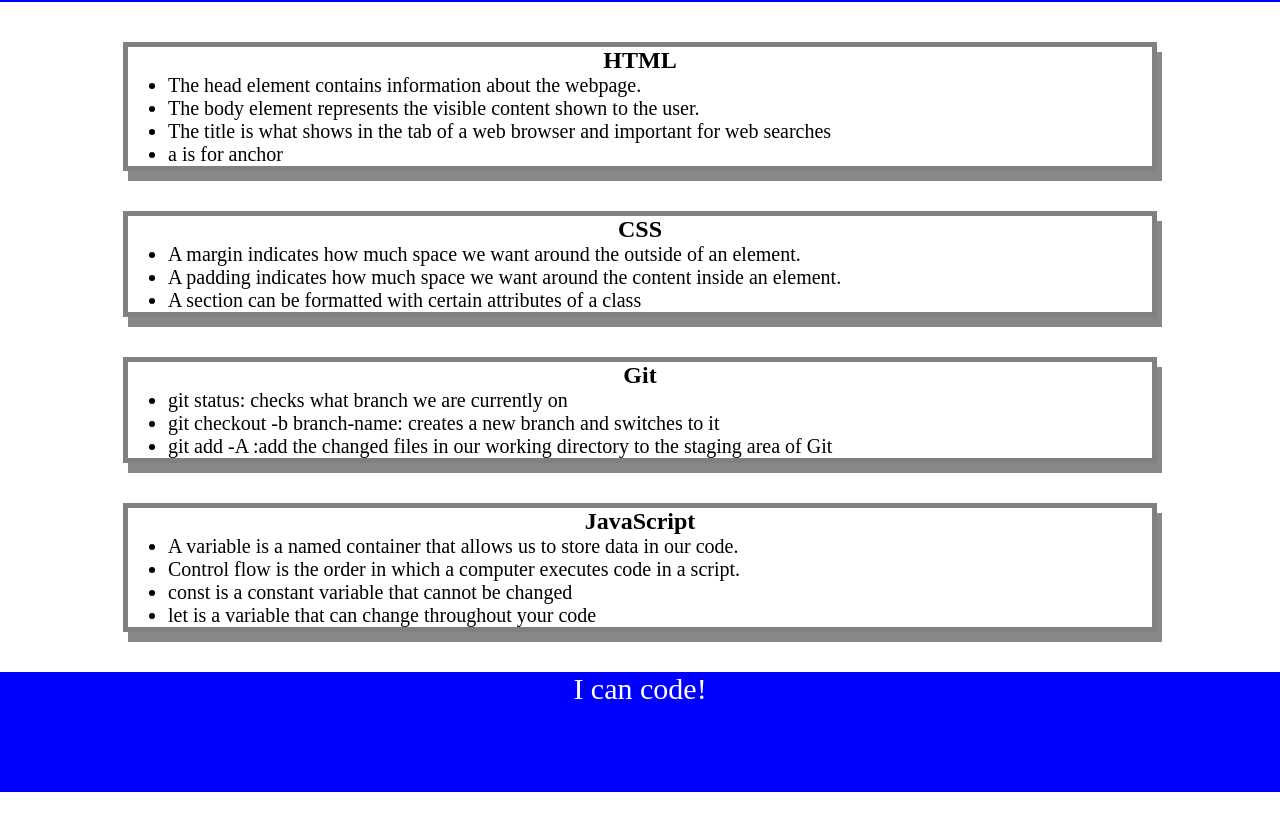
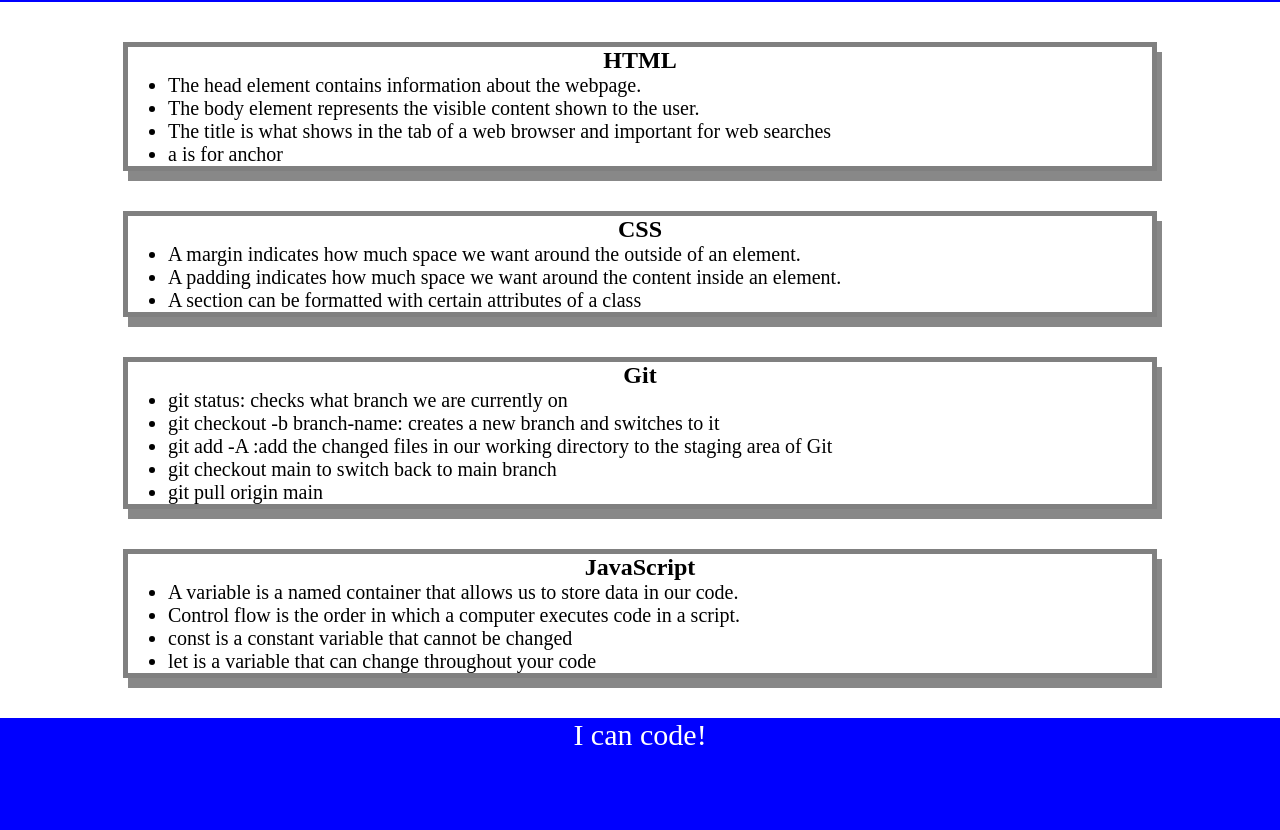
Before and after one commit to musserdn/prework-study-guide, a plain HTML site: page index.html in a window 1280 px wide. Shown: the part 118-948 px from the top of the page. Before the commit the page ends 910 px from the top, so only its background shows below. Drawn offline with Linux system fonts and the light colour scheme.

Commit message:
Update index.html

```diff
--- a/index.html
+++ b/index.html
@@ -39,6 +39,8 @@
           <li>git status: checks what branch we are currently on</li>
           <li>git checkout -b branch-name: creates a new branch and switches to it</li>
           <li>git add -A :add the changed files in our working directory to the staging area of Git </li>
+          <li>git checkout main to switch back to main branch</li>
+          <li>git pull origin main</li>
         </ul>
       </section>
 
```
